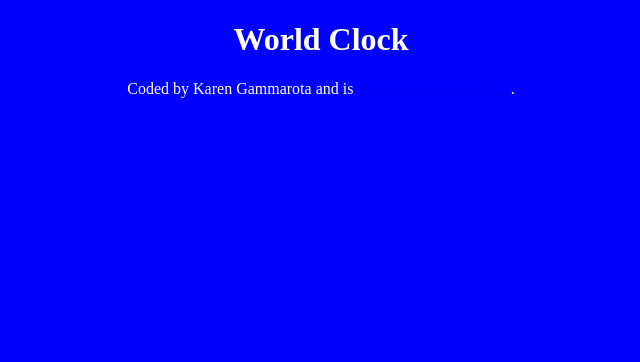
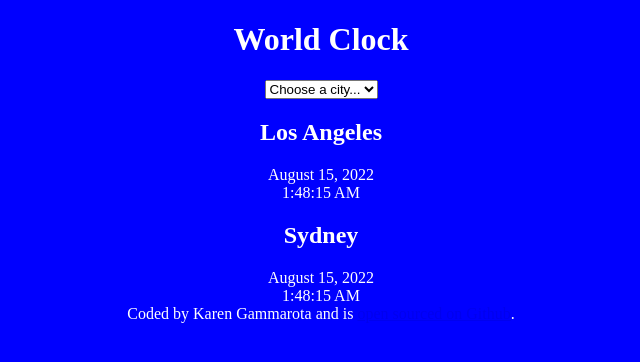
Before and after one commit to PFraise/world-clock, a plain HTML site: page index.html in a window 1280 px wide. Shown: the whole page, without its empty margins (319-959 px from the left). Drawn offline with Linux system fonts and the light colour scheme.

Commit message:
added basic html

```diff
--- a/index.html
+++ b/index.html
@@ -7,7 +7,26 @@
     <title>World Clock - Karen Gammarota</title>
   </head>
   <body>
-    <h1>World Clock</h1>
+    <div class="container">
+      <h1>World Clock</h1>
+      <select name="" id="">
+        <option value="">Choose a city...</option>
+        <option value="">London</option>
+
+        <option value="">New York</option>
+        <option value="">Auckland</option>
+      </select>
+      <div class="city">
+        <h2>Los Angeles</h2>
+        <div class="date">August 15, 2022</div>
+        <div class="time">1:48:15 AM</div>
+      </div>
+      <div class="city">
+        <h2>Sydney</h2>
+        <div class="date">August 15, 2022</div>
+        <div class="time">1:48:15 AM</div>
+      </div>
+    </div>
     <footer>
       Coded by Karen Gammarota and is
       <a href="https://github.com/PFraise/world-clock" target="_blank"
```
